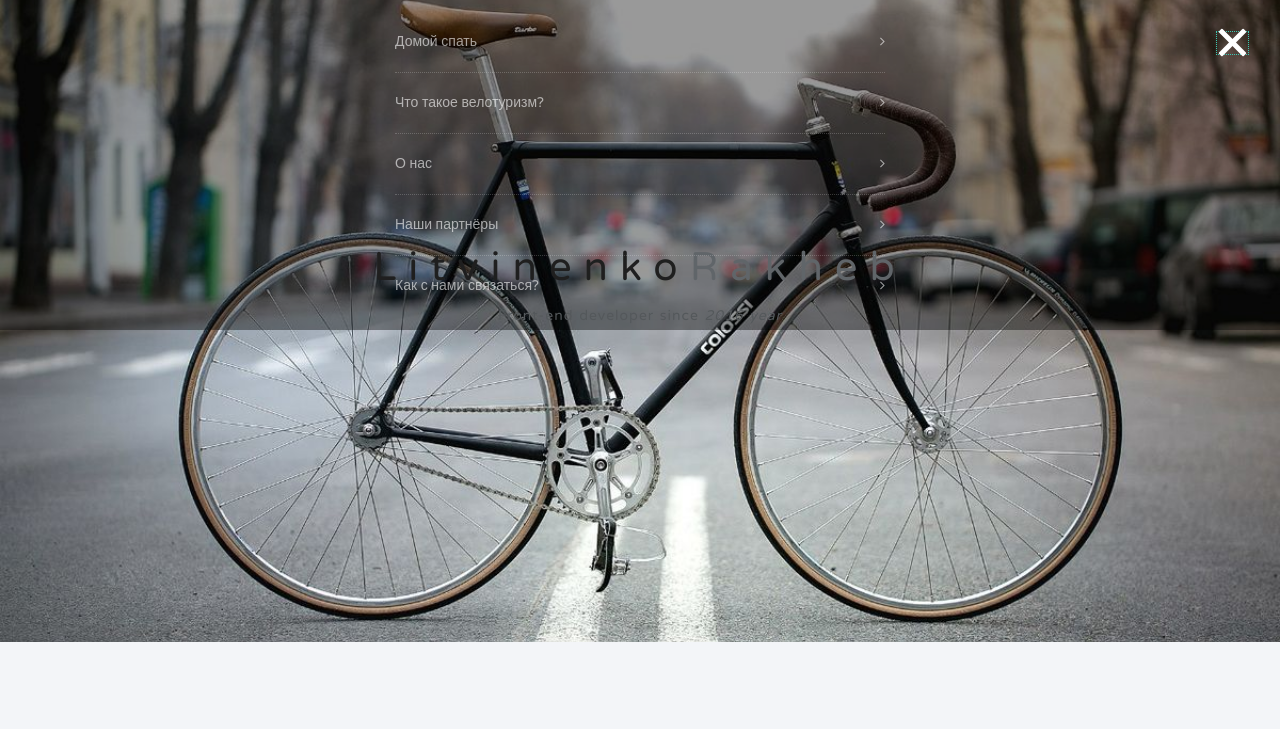
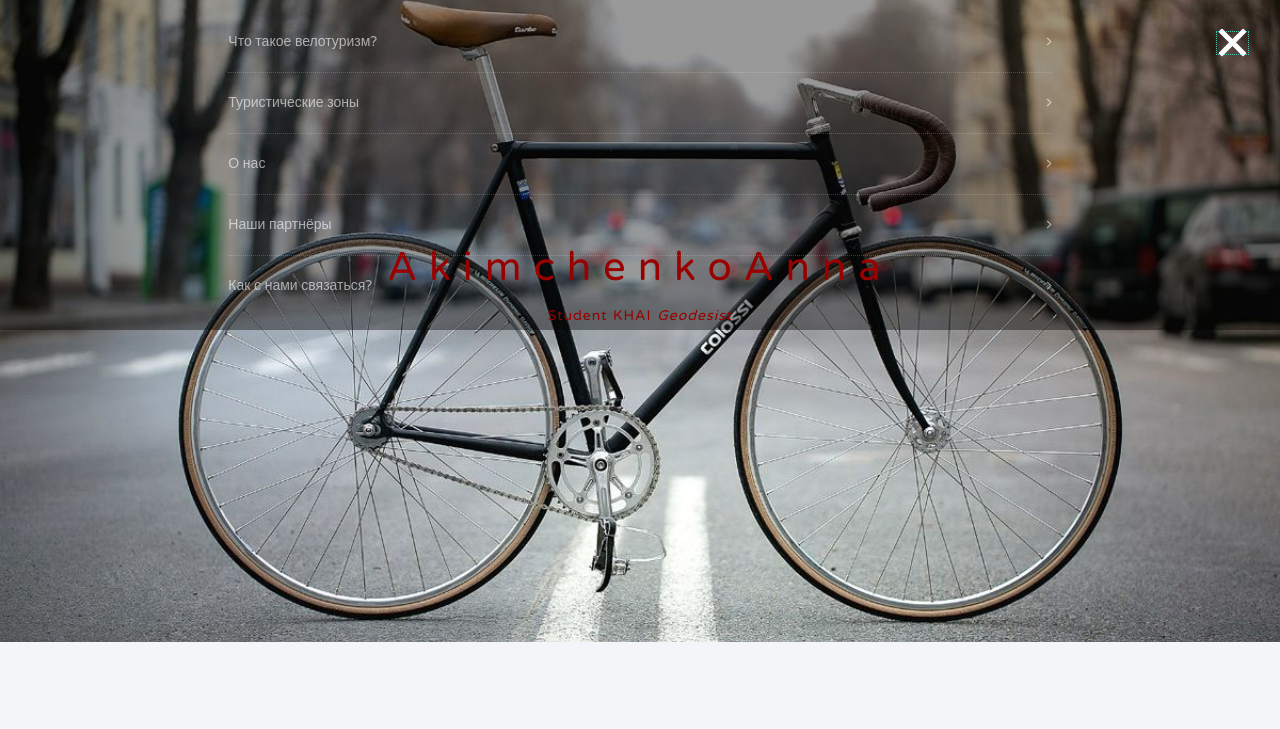
Before and after one commit to Pholish/Fixed-Menu, a website: page app/index.html in a window 1280 px wide. Both pictures are taken after a click on the link 1232 px from the left and 43 px from the top of the page. Shown: the top 729 px of the page. Drawn offline with nearby package versions, Linux system fonts and the light colour scheme.

Commit message:
complete

```diff
--- a/app/css/styles.css
+++ b/app/css/styles.css
@@ -199,7 +199,7 @@ h2::after { content: " "; border: solid 2px #3dc9b3; display: block; width: 35px
 Navigation
 ========================================================================== */
 .fixed-wrapper {position: fixed; top: 0;bottom: 0;right: 0;left: 0; z-index: 10;}
-nav { padding: 0 100px; margin-top: -1px; }
+nav { margin-top: -1px; }
 nav ul { list-style: none; padding: 0; }
 nav ul li { color: rgba(255, 255, 255, 0.6); display: block; border-bottom: 1px dotted rgba(255, 255, 255, 0.2); transition: all 0.5s ease; -moz-transition: all 0.5s ease; -webkit-transition: all 0.5s ease; -o-transition: all 0.5s ease; padding-left: 0; position: relative; }
 nav ul li:last-child { border: none; }
@@ -224,11 +224,12 @@ nav ul li a:hover, nav ul li a:focus { text-decoration: none; color: rgba(255, 2
 Hero
 ========================================================================== */
 .hero { background-image: url(../img/banner1.jpg); background-repeat: no-repeat; background-position: 0 -115px; -webkit-background-size: cover; -moz-background-size: cover; -o-background-size: cover; background-size: cover; padding: 65px 0 300px 0; height: auto; }
-.hero h1 { font-size: 40px; letter-spacing: 12px; margin: 10px; }
-.hero h1 span { color: #a1a9b0; display: inline-block; }
+.hero h1 { color:  #F00; font-size: 40px; letter-spacing: 12px; margin: 10px; }
+.hero h1 span { color: #F00; display: inline-block; }
 .hero p { letter-spacing: 1px; }
 .learn-more-btn { background: rgba(61, 201, 179, 1); padding: 20px 40px; border-radius: 5px; -moz-border-radius: 5px; -webkit-border-radius: 5px; -o-border-radius: 5px; color: #fff; text-transform: uppercase; letter-spacing: 1px; display: inline-block; -webkit-box-shadow: 0px 3px 0px 0px #309383; -moz-box-shadow: 0px 3px 0px 0px #309383; box-shadow: 0px 3px 0px 0px #309383; margin: 60px 0 0; font-weight: bold; }
 .learn-more-btn:hover, .learn-more-btn:focus { background: rgba(61, 201, 179, 0.6); color: #fff; }
+.description-color { color: #F00;}
 /* ==========================================================================
 Intro
 ========================================================================== */
--- a/app/index.html
+++ b/app/index.html
@@ -4,7 +4,7 @@
 		<meta charset="utf-8">
 		<meta http-equiv="X-UA-Compatible" content="IE=edge">
 		<meta name="viewport" content="width=device-width, initial-scale=1">
-		<title>Front-end developer portfolio by Litvonenko Rakheb</title>
+		<title>Geodesy</title>
 		<link href='http://fonts.googleapis.com/css?family=Varela+Round' rel='stylesheet' type='text/css'>
 		<link href="css/bootstrap.min.css" rel="stylesheet">
 		<link href="http://netdna.bootstrapcdn.com/font-awesome/4.1.0/css/font-awesome.min.css" rel="stylesheet">
@@ -21,8 +21,8 @@
                 <div class="col-md-8 col-md-offset-2 col-sm-8 col-sm-offset-2 col-xs-8 col-xs-offset-2">
                   <nav>
                     <ul class="top-nav">
-                      <li><a href="#intro">Домой спать<span class="indicator"><i class="fa fa-angle-right"></i></span></a></li>
-                      <li><a href="#features">Что такое велотуризм?<span class="indicator"><i class="fa fa-angle-right"></i></span></a></li>
+                      <li><a href="#intro">Что такое велотуризм?<span class="indicator"><i class="fa fa-angle-right"></i></span></a></li>
+                      <li><a href="#features">Туристические зоны<span class="indicator"><i class="fa fa-angle-right"></i></span></a></li>
                       <li><a href="#responsive">О нас<span class="indicator"><i class="fa fa-angle-right"></i></span></a></li>
                       <li><a href="#portfolio">Наши партнёры<span class="indicator"><i class="fa fa-angle-right"></i></span></a></li>
                       <li><a href="#contact">Как с нами связаться?<span class="indicator"><i class="fa fa-angle-right"></i></span></a></li>
@@ -44,8 +44,8 @@
             <div class="container">
               <div class="row">
                 <div class="col-md-8 col-md-offset-2 text-center inner">
-                  <h1 class="animated fadeInDown">Litvinenko<span>Rakheb</span></h1>
-                  <p class="animated fadeInUp delay-05s">Front-end developer since <em>2016 year</em></p>
+                  <h1 class="animated fadeInDown">Akimchenko<span>Anna</span></h1>
+                  <p class="animated fadeInUp delay-05s description-color">Student KHAI <em>Geodesist </em></p>
                 </div>
               </div>
               </div>
--- a/app/js/scripts.js
+++ b/app/js/scripts.js
@@ -41,9 +41,11 @@ $(window).load(function() {
 
 	$('.nav_slide_button').click(function() {
 		$('.pull').slideToggle();
+		event.preventDefault();
 	});
 
 });
+
 
 /***************** Smooth Scrolling ******************/
 
```
